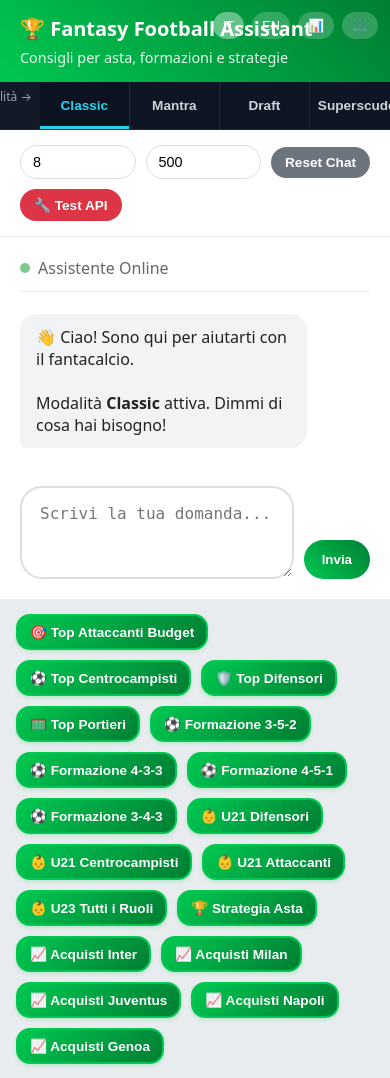
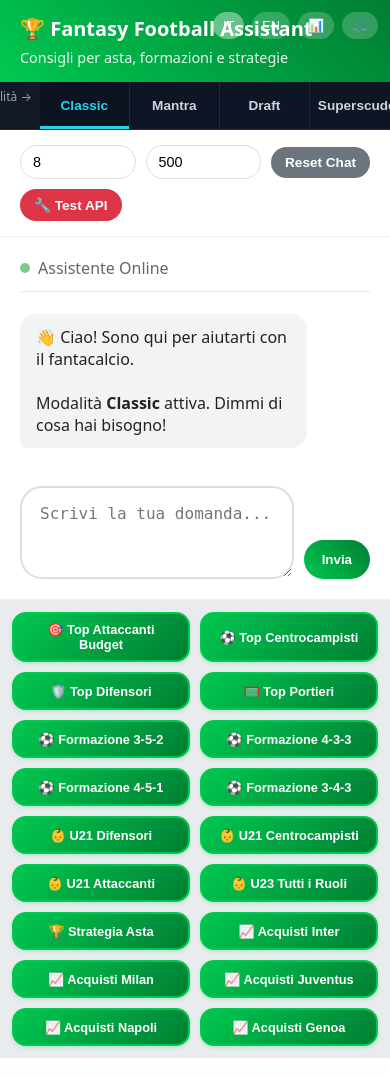
Before and after one commit to daviserra-code/Fantacalcio-AI, a Flask app: page / in a window 390 px wide. Run offline with Flask 3, Linux system fonts and the light colour scheme.

Commit message:
Assistant checkpoint: Improved quick actions grid layout and alignment
Assistant generated file changes:
- templates/index.html: Improve quick actions layout with better grid alignment, Add responsive behavior for mobile quick actions

---

User prompt:

can we rearrange how the quick actions look in classic ,mantra and superscudetto.they should be more vertically and horizontally aligned feo example

Replit-Commit-Author: Assistant
Replit-Commit-Session-Id: bad139df-db1c-42f7-bc1e-73d6f90dcefb

```diff
--- a/templates/index.html
+++ b/templates/index.html
@@ -138,11 +138,17 @@
     .btn-secondary{background:#6c757d;color:#fff;font-size:.85rem;padding:8px 14px}
 
     .quick-actions{
-      padding:14px 16px;border-top:1px solid #f0f0f0;display:flex;gap:10px;flex-wrap:wrap;background:#e9ecef
+      padding:16px;border-top:1px solid #f0f0f0;background:#e9ecef;
+      display:grid;grid-template-columns:repeat(auto-fit,minmax(180px,1fr));gap:12px;align-items:stretch
     }
     .quick-action-btn{
       background:linear-gradient(135deg,#00c851,#007e33)!important;border:2px solid #00c851!important;border-radius:14px;
-      padding:8px 12px;font-size:.85rem;color:#fff!important;font-weight:600;box-shadow:0 2px 4px rgba(0,200,81,.2)
+      padding:10px 14px;font-size:.85rem;color:#fff!important;font-weight:600;box-shadow:0 2px 4px rgba(0,200,81,.2);
+      text-align:center;display:flex;align-items:center;justify-content:center;min-height:42px;cursor:pointer;
+      transition:transform .15s ease,box-shadow .15s ease
+    }
+    .quick-action-btn:hover{
+      transform:translateY(-1px);box-shadow:0 4px 8px rgba(0,200,81,.3)
     }
 
     /* Section for Historical Stats */
@@ -217,6 +223,12 @@
       .tabs{overflow-x:auto; white-space:nowrap; -webkit-overflow-scrolling:touch}
       .tabs .swipe-hint{display:block}
       .tab{min-width:100px; flex-shrink:0}
+      .quick-actions{
+        grid-template-columns:repeat(auto-fit,minmax(150px,1fr));gap:10px;padding:12px
+      }
+      .quick-action-btn{
+        padding:8px 10px;font-size:.8rem;min-height:38px
+      }
     }
 
     /* Ensure tabs are always visible */
```
